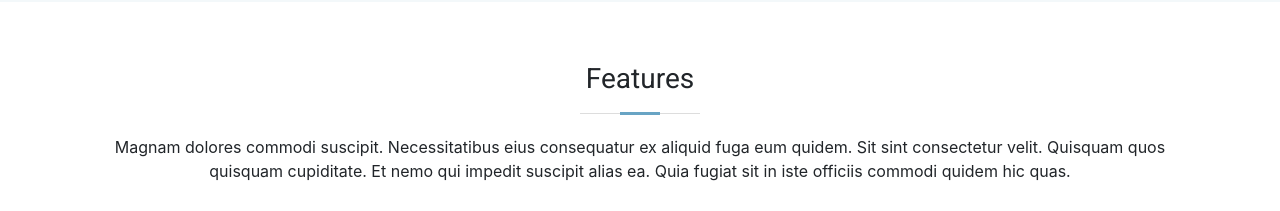
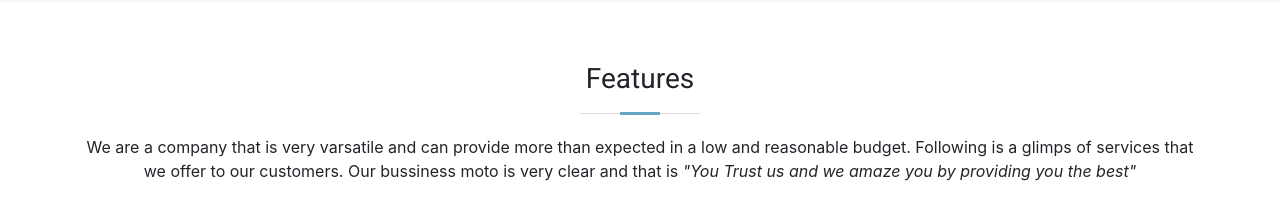
Before and after one commit to izhan25/react-static-website, a React (Create React App) app: page / in a window 1280 px wide. Shown: the part 1960-2171 px from the top of the page. Built offline with nearby package versions, Linux system fonts and the light colour scheme; grey boxes are pictures that could not be loaded.

Commit message:
Updated Features

```diff
--- a/src/pages/Home.js
+++ b/src/pages/Home.js
@@ -100,10 +100,11 @@ function Home() {
             <div className="section-title">
               <h2>Features</h2>
               <p>
-                Magnam dolores commodi suscipit. Necessitatibus eius consequatur
-                ex aliquid fuga eum quidem. Sit sint consectetur velit. Quisquam
-                quos quisquam cupiditate. Et nemo qui impedit suscipit alias ea.
-                Quia fugiat sit in iste officiis commodi quidem hic quas.
+                We are a company that is very varsatile and can provide more
+                than expected in a low and reasonable budget. Following is a
+                glimps of services that we offer to our customers. Our bussiness
+                moto is very clear and that is{" "}
+                <i>"You Trust us and we amaze you by providing you the best"</i>
               </p>
             </div>
 
```
